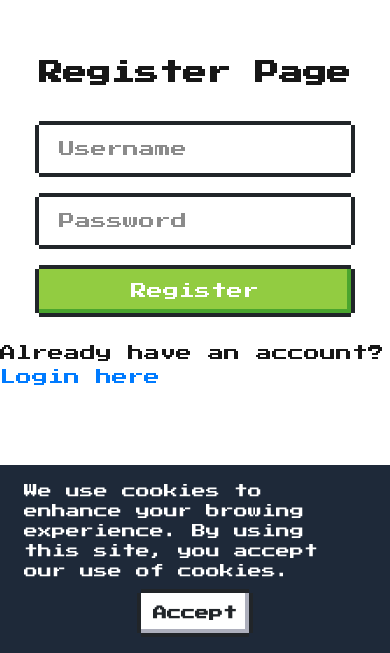
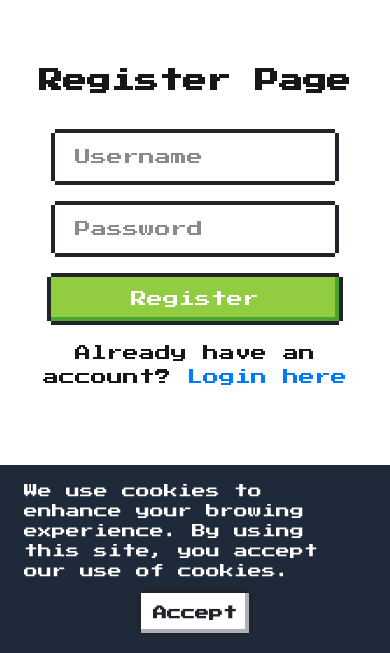
Before and after one commit to Prof-Rosario-UCLA/team16, a Next.js app in the folder frontend/: page /register in a window 390 px wide. Shown: the part 191-844 px from the top of the page. Built offline with nearby package versions, Linux system fonts and the light colour scheme; no server answers.

Commit message:
made login and register pages responsive

```diff
--- a/frontend/app/login/page.tsx
+++ b/frontend/app/login/page.tsx
@@ -51,22 +51,22 @@ const LoginPageComponent = () => {
   };
 
   return (
-    <div className="flex flex-col items-center justify-center w-full h-screen gap-6">
+    <main className="main-flex flex flex-col items-center justify-center w-full h-screen gap-6 text-center">
       <h1 className="text-2xl font-bold">Login Page</h1>
-
+      <section className="section-flex flex-col items-center justify-center gap-4 px-4 text-center">
         {error && (
-        <div className="w-80 p-3 text-sm text-red-700 bg-red-100 border border-red-400 rounded">
+          <div className="max-w-80 p-3 text-sm text-red-700 bg-red-100 border border-red-400 rounded">
             Login failed. Please check your username and password.
           </div>
         )}
 
         {success && (
-        <div className="w-80 p-3 text-sm text-green-700 bg-green-100 border border-green-400 rounded">
+          <div className="max-w-80 p-3 text-sm text-green-700 bg-green-100 border border-green-400 rounded">
             Logged in successfully! Redirecting...
           </div>
         )}
 
-      <form onSubmit={handleSubmit} className="flex flex-col gap-4 w-80">
+        <form onSubmit={handleSubmit} className="flex flex-col items-center gap-4 max-w-80 px-4">
           <input
             type="text"
             placeholder="Username"
@@ -85,12 +85,12 @@ const LoginPageComponent = () => {
             autoComplete="current-password"
             required
           />
-        <button type="submit" className="nes-btn is-primary">
+          <button type="submit" className="nes-btn is-primary w-full">
             Login
           </button>
         </form>
 
-      <p>
+        <h2>
           New user?{" "}
           <Link
             href={{
@@ -102,7 +102,8 @@ const LoginPageComponent = () => {
           >
             Register here
           </Link>
-      </p>
-    </div>
+        </h2>
+      </section>
+    </main>
   );
 };
--- a/frontend/app/register/page.tsx
+++ b/frontend/app/register/page.tsx
@@ -49,27 +49,28 @@ const RegisterPageComponent = () => {
   };
 
   return (
-    <div className="flex flex-col items-center justify-center w-full h-screen gap-6">
+    <main className="main-flex flex flex-col items-center justify-center w-full h-screen gap-6 text-center">
       <h1 className="text-2xl font-bold">Register Page</h1>
-
+      <section className="section-flex flex-col items-center justify-center gap-4 px-4 text-center">
         {error && (
-        <div className="w-80 p-3 text-sm text-red-700 bg-red-100 border border-red-400 rounded">
+          <div className="max-w-80 p-3 text-sm text-red-700 bg-red-100 border border-red-400 rounded">
             Registration failed. Please try a different username.
           </div>
         )}
         {success && (
-        <div className="w-80 p-3 text-sm text-green-700 bg-green-100 border border-green-400 rounded">
+          <div className="max-w-80 p-3 text-sm text-green-700 bg-green-100 border border-green-400 rounded">
             Registered successfully! Logging you in...
           </div>
         )}
 
-      <form onSubmit={handleSubmit} className="flex flex-col gap-4 w-80">
+        <form onSubmit={handleSubmit} className="flex flex-col items-center gap-4 max-w-80 px-4">
           <input
             type="text"
             placeholder="Username"
             value={username}
             onChange={(e) => setUsername(e.target.value)}
             className="nes-input"
+            autoComplete="username"
             required
             maxLength={12}
           />
@@ -79,14 +80,15 @@ const RegisterPageComponent = () => {
             value={password}
             onChange={(e) => setPassword(e.target.value)}
             className="nes-input"
+            autoComplete="new-password"
             required
           />
-        <button type="submit" className="nes-btn is-success">
+          <button type="submit" className="nes-btn is-success w-full">
             Register
           </button>
         </form>
 
-      <p>
+        <h2>
           Already have an account?{" "}
           <Link
             href={{
@@ -94,11 +96,13 @@ const RegisterPageComponent = () => {
               query: searchParams.has("redirect")
                 ? { redirect: searchParams.get("redirect") }
                 : undefined,
-          }} className="text-blue-600 underline"
+            }}
+            className="text-blue-600 underline"
           >
             Login here
           </Link>
-      </p>
-    </div>
+        </h2>
+      </section>
+    </main>
   );
 }
--- a/frontend/utils/api.ts
+++ b/frontend/utils/api.ts
@@ -58,7 +58,6 @@ export const getUser = async (): Promise<User|null> => {
     });
     return res.data;
   } catch (error) {
-    console.log(error);
     if (axios.isAxiosError(error) && error.response && error.response.status === 401) {
       throw new Error("JWT expired");
     }
@@ -100,8 +99,7 @@ export const ping = async (): Promise<boolean> => {
       timeout: 3000,
     });
     return res.status === 200;
-  } catch (error) {
-    console.log("Ping failed", error);
+  } catch {
     return false;
   }
 }
```
Lines whose indentation alone changed are shown as unchanged.
